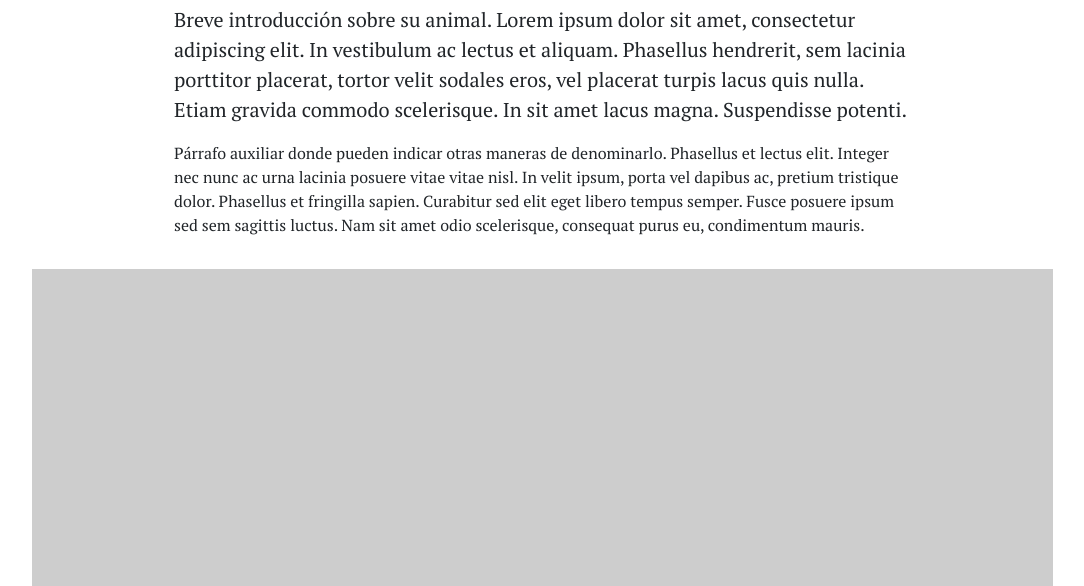
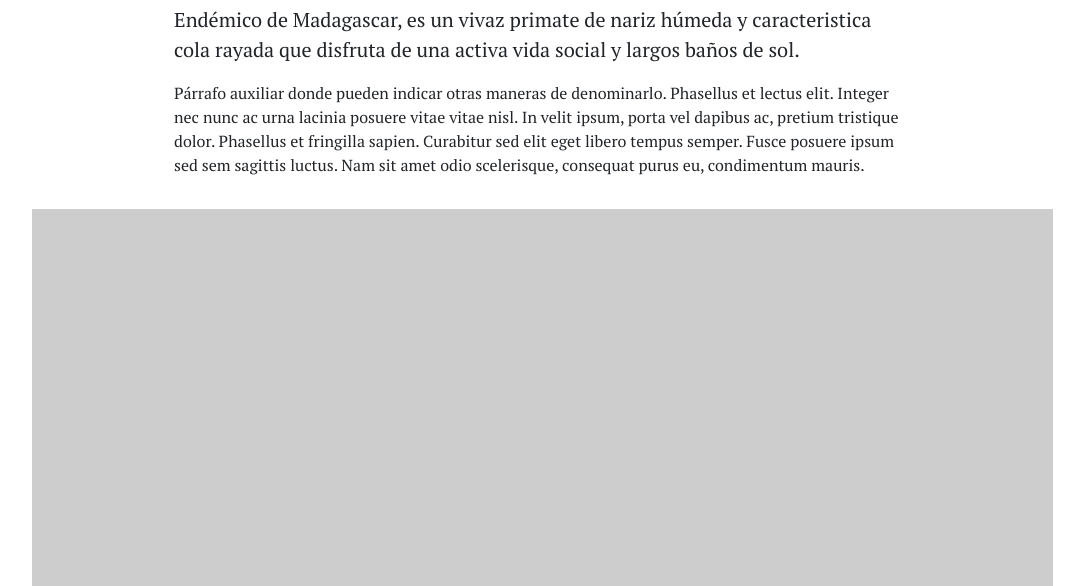
Before and after one commit to vnleal/lemurca, a plain HTML site: page index.html in a window 1280 px wide. Shown: the part 214-800 px from the top of the page, without its empty margins (98-1182 px from the left). Drawn offline with nearby package versions, Linux system fonts and the light colour scheme.

Commit message:
Update index.html

```diff
--- a/index.html
+++ b/index.html
@@ -71,8 +71,7 @@
                     <h1 class="text-center py-4">Lemur de cola anillada</h1>
                     <!--uso https://www.lipsum.com/ para el texto de relleno-->
                     <p class="lead">
-                        Breve introducción sobre su animal. Lorem ipsum dolor sit amet, consectetur adipiscing elit. In vestibulum ac lectus et aliquam. Phasellus hendrerit, sem lacinia porttitor placerat, tortor velit sodales eros, vel
-                        placerat turpis lacus quis nulla. Etiam gravida commodo scelerisque. In sit amet lacus magna. Suspendisse potenti.
+                        Endémico de Madagascar, es un vivaz primate de nariz húmeda y caracteristica cola rayada que disfruta de una activa vida social y largos baños de sol.
                     </p>
                     <p>
                         Párrafo auxiliar donde pueden indicar otras maneras de denominarlo. Phasellus et lectus elit. Integer nec nunc ac urna lacinia posuere vitae vitae nisl. In velit ipsum, porta vel dapibus ac, pretium tristique dolor.
```
